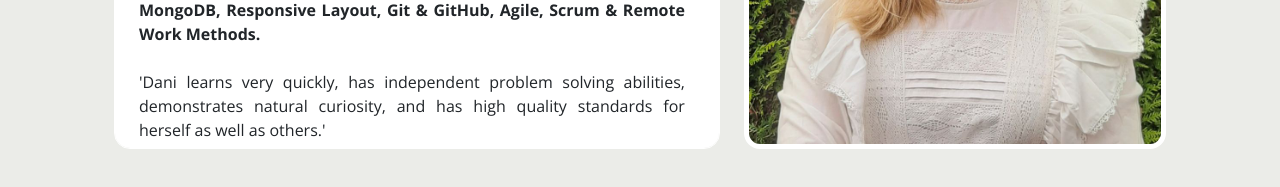
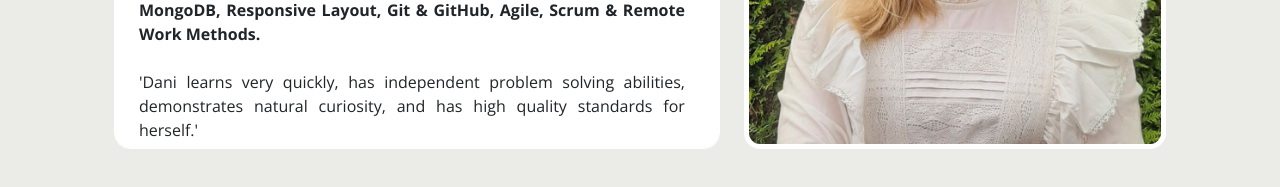
Before and after one commit to daniellenasc/portfolio, a React (Create React App) app: page /about in a window 1280 px wide. Shown: the part 573-760 px from the top of the page. Built offline with nearby package versions, Linux system fonts and the light colour scheme.

Commit message:
change about-text

```diff
--- a/src/pages/About/About.js
+++ b/src/pages/About/About.js
@@ -70,7 +70,7 @@ export function About() {
             <p>
               'Dani learns very quickly, has independent problem solving
               abilities, demonstrates natural curiosity, and has high quality
-              standards for herself as well as others.'
+              standards for herself.'
             </p>
           </section>
           <section>
```
